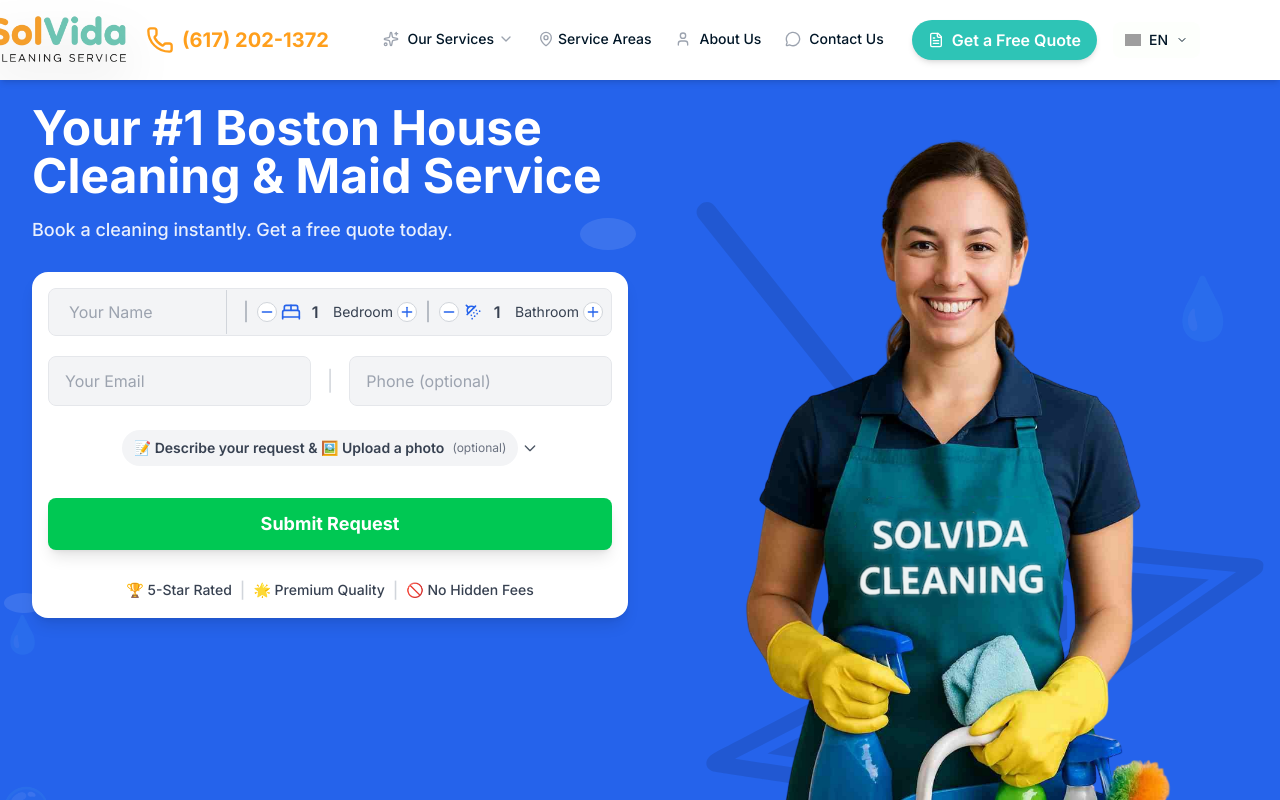
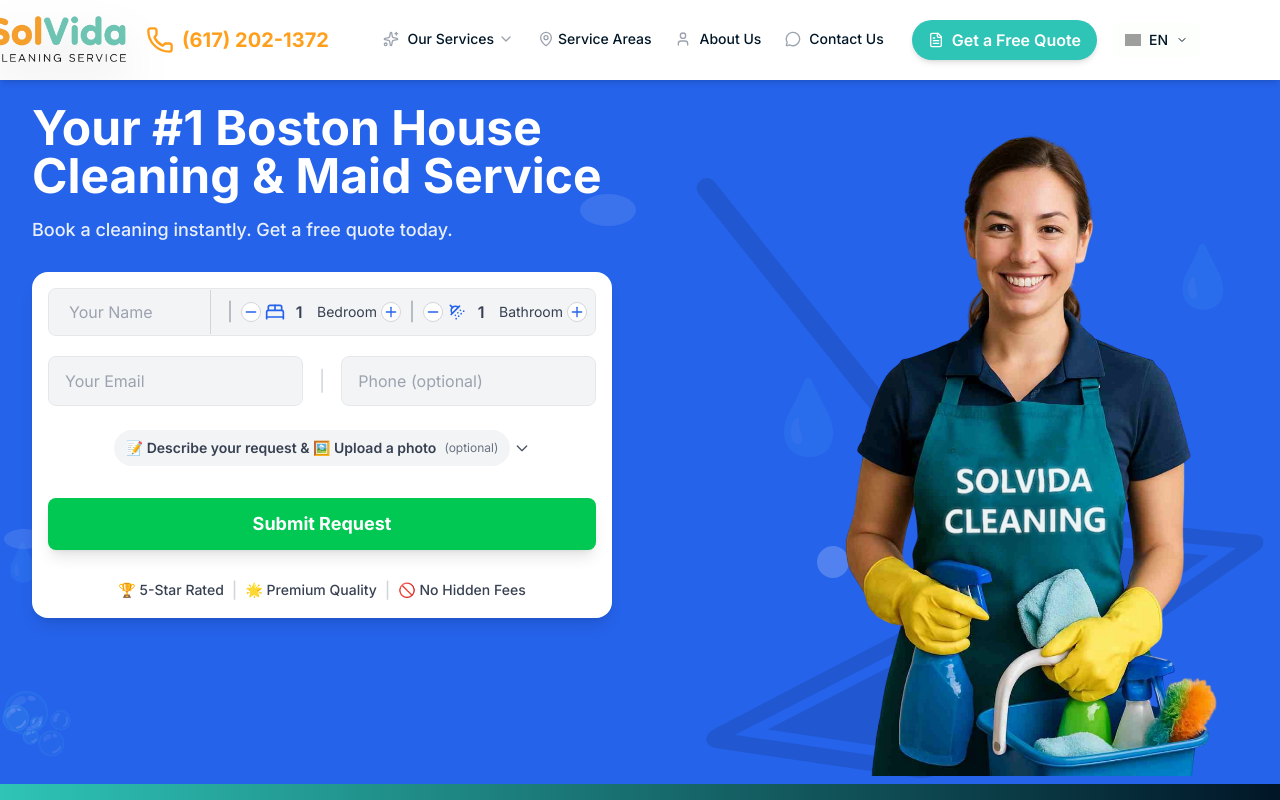
Before and after one commit to volkanmutaf/solvidaclean, a React (Vite) app: page / in a window 1280 px wide. Shown: the top 800 px of the page. Built offline with nearby package versions, Linux system fonts and the light colour scheme; grey boxes are pictures that could not be loaded.

Commit message:
Reduce cleaner-woman2.png size: smaller max-width, better positioning

```diff
--- a/src/components/Hero.jsx
+++ b/src/components/Hero.jsx
@@ -472,11 +472,11 @@
         </div>
 
         {/* RIGHT CONTENT - Maid Image (Desktop only) */}
-        <div className="hidden lg:flex flex-1 items-center justify-center relative z-10">
+        <div className="hidden lg:flex flex-1 items-center justify-end relative z-10 pl-8">
           <img
             src="/images/cleaner-woman2.png"
             alt="Professional cleaning staff"
-            className="w-full max-w-md xl:max-w-lg object-contain"
+            className="w-auto h-auto max-w-sm xl:max-w-md object-contain"
             draggable={false}
             onError={(e) => {
               console.error('Hero maid image failed to load:', e.target.src);
```
